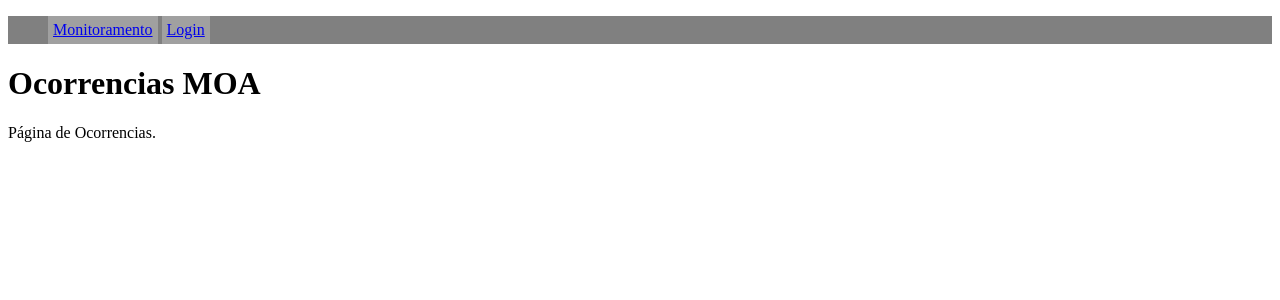
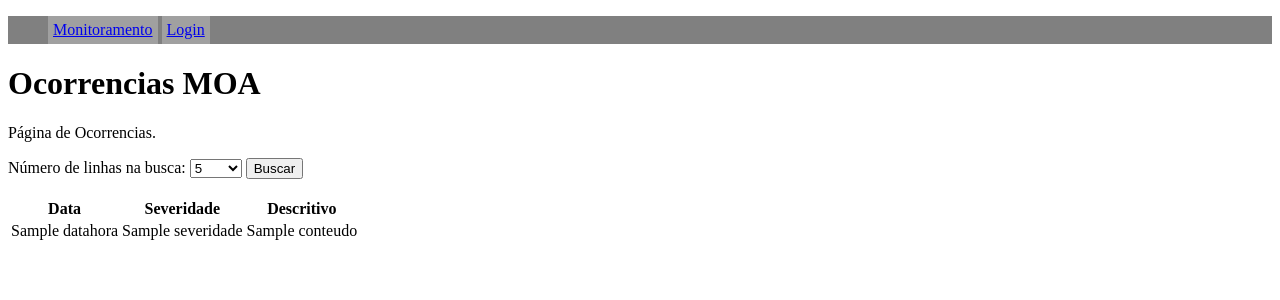
Before and after one commit to DiegoBasgal/MOA, a Django app: template interface_django/templates/ocorrencias.html in a window 1280 px wide. Shown: the top 300 px of the page. Run offline with Django 3.2, Linux system fonts and the light colour scheme; the template is opened without the code that fills it: most values are stand-ins (such as "Sample title", 1, 10 or a date in 2020).

Commit message:
Mostrar log na  ocorrencias

```diff
--- a/interface_django/templates/ocorrencias.html
+++ b/interface_django/templates/ocorrencias.html
@@ -1,6 +1,46 @@
 {% extends "base.html" %}
 
 {% block content %}
-<h1>Ocorrencias MOA</h1>
-<p>Página de Ocorrencias.</p>
+<div>
+    <h1>Ocorrencias MOA</h1>
+    <p>Página de Ocorrencias.</p>
+</div>
+
+<div>
+    <form action = "">
+        Número de linhas na busca:
+        <select id="nlinhas" name="nlinhas">
+            <option value="5" selected>5</option>
+            <option value="10">10</option>
+            <option value="25">25</option>
+            <option value="50">50</option>
+            <option value="1000">1000</option>
+          </select>
+        <input type="submit" value="Buscar">
+    </form><br>
+</div>
+
+<div>
+    <table>
+        <tr>
+            <th>Data</th>
+            <th>Severidade</th>
+            <th>Descritivo</th>
+        </tr>
+        {% for linha in log %}
+        <tr>
+            <td>
+                {{ linha.datahora }}
+            </td>
+            <td>
+                {{ linha.severidade }}
+            </td>
+            <td>
+                {{ linha.conteudo }}
+            </td>
+        </tr>
+        {% endfor %}
+    </table>
+</div>
+
 {% endblock content %}
```
Also changed, not shown: interface_django/ocorrencias/views.py (+28 -1 lines), src/other/testelogdjango.py (added, +20 -0 lines).
